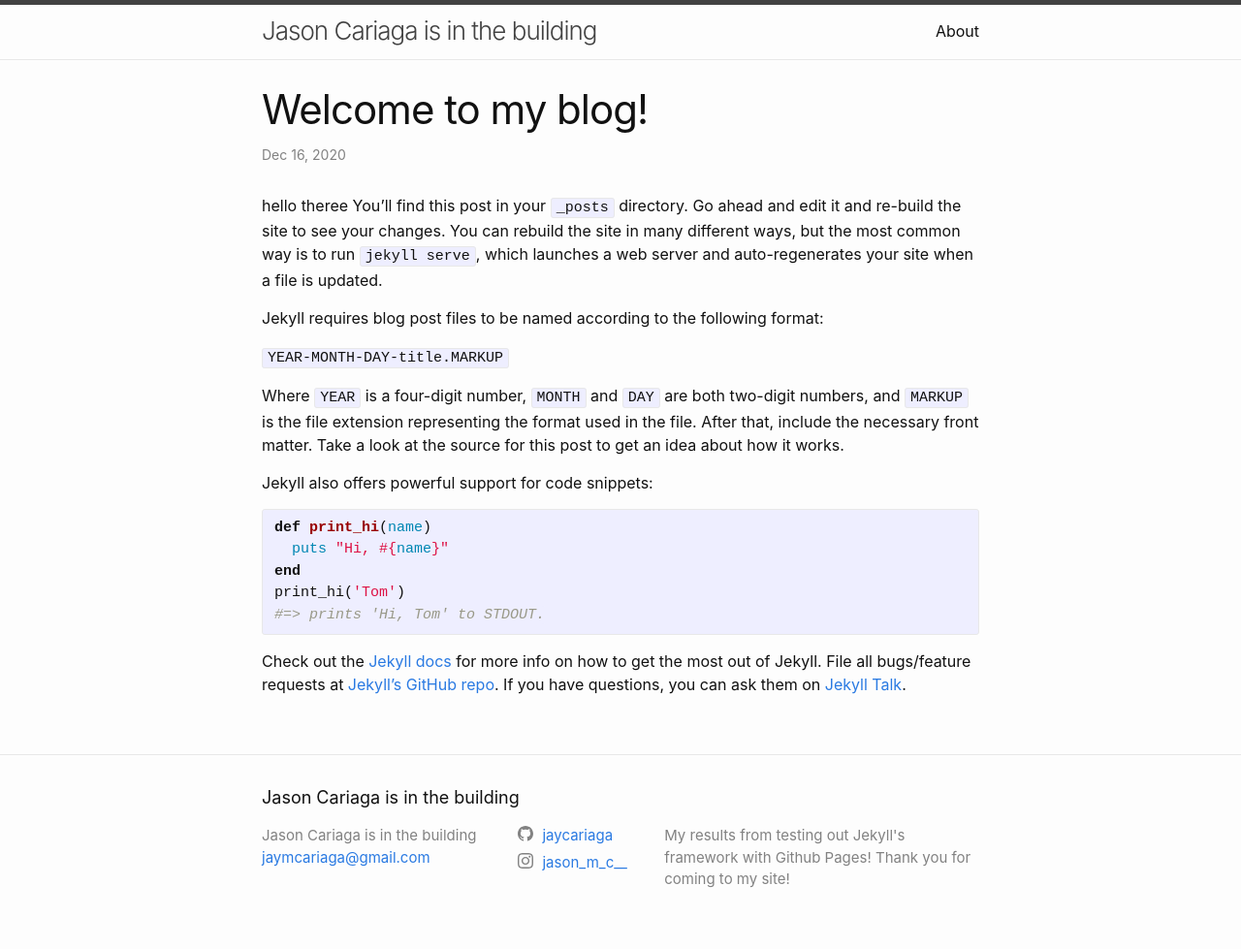
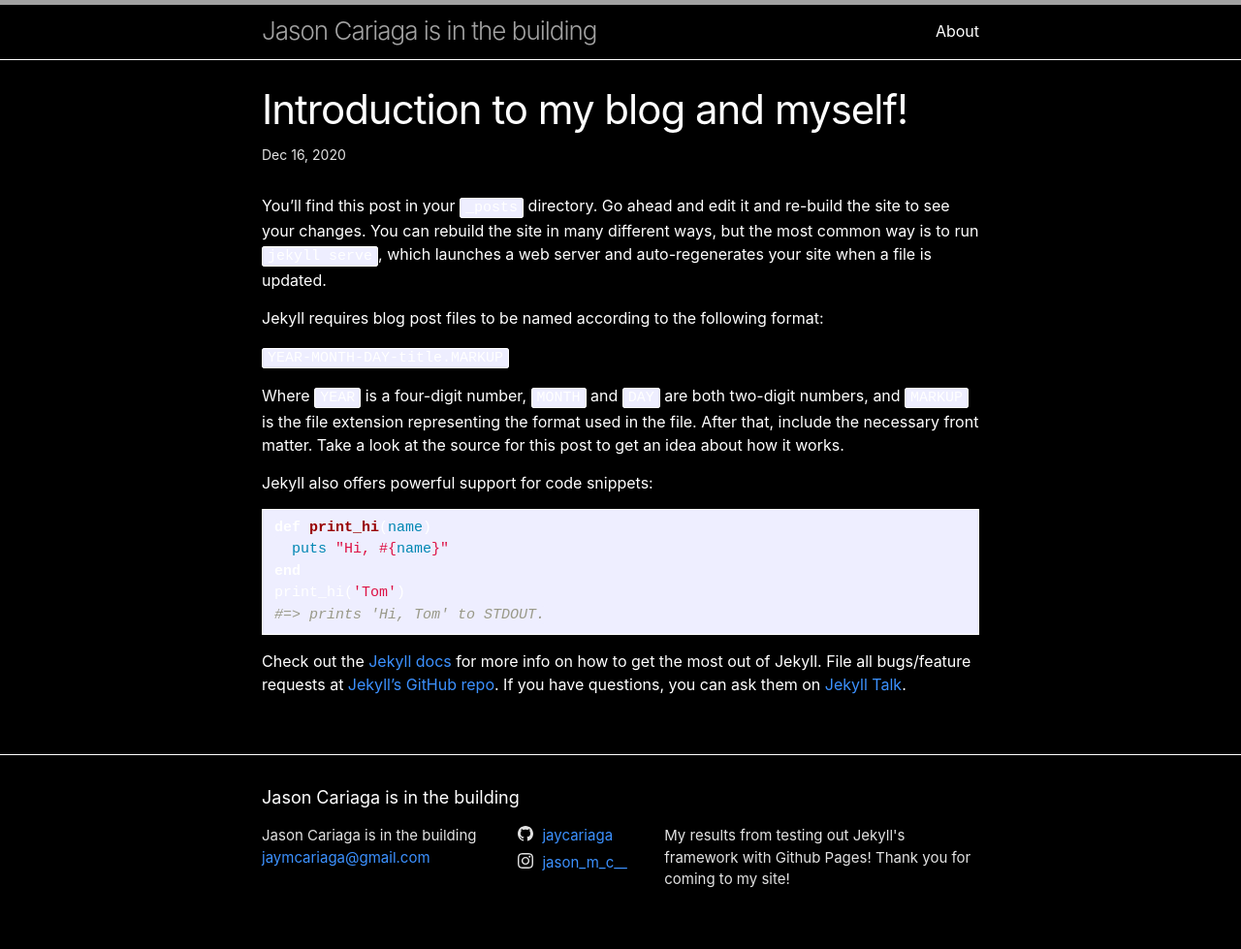
Before and after one commit to jaycariaga/jaycariaga.github.io, a Jekyll site: the page built from _posts/2020-12-16-welcome-to-jekyll.markdown, in a window 1280 px wide. Shown: the whole page at 97% size. Built offline with Jekyll 4.4.1, drawn with Linux system fonts in a browser that asks for light colours.

Commit message:
changing color settings

```diff
--- a/_posts/2020-12-16-welcome-to-jekyll.markdown
+++ b/_posts/2020-12-16-welcome-to-jekyll.markdown
@@ -1,10 +1,10 @@
 ---
 layout: post
-title:  "Welcome to my blog!"
+title:  "Introduction to my blog and myself!"
 date:   2020-12-16 16:55:31 -0500
 categories: jekyll update
 ---
-hello theree You’ll find this post in your `_posts` directory. Go ahead and edit it and re-build the site to see your changes. You can rebuild the site in many different ways, but the most common way is to run `jekyll serve`, which launches a web server and auto-regenerates your site when a file is updated.
+You’ll find this post in your `_posts` directory. Go ahead and edit it and re-build the site to see your changes. You can rebuild the site in many different ways, but the most common way is to run `jekyll serve`, which launches a web server and auto-regenerates your site when a file is updated.
 
 Jekyll requires blog post files to be named according to the following format:
 
--- a/_sass/minima.scss
+++ b/_sass/minima.scss
@@ -10,11 +10,11 @@
 
 $spacing-unit:     30px !default;
 
-$text-color:       #111 !default;
-$background-color: #fdfdfd !default;
-$brand-color:      #2a7ae2 !default;
+$text-color:       rgb(255, 255, 255) !default;
+$background-color: #000000 !default;
+$brand-color:      #3c91ff !default;
 
-$grey-color:       #828282 !default;
+$grey-color:       #e2e2e2 !default;
 $grey-color-light: lighten($grey-color, 40%) !default;
 $grey-color-dark:  darken($grey-color, 25%) !default;
 
```
Also changed, not shown: _posts/2020-12-16-my-first-post.md (+1 -1 lines).
